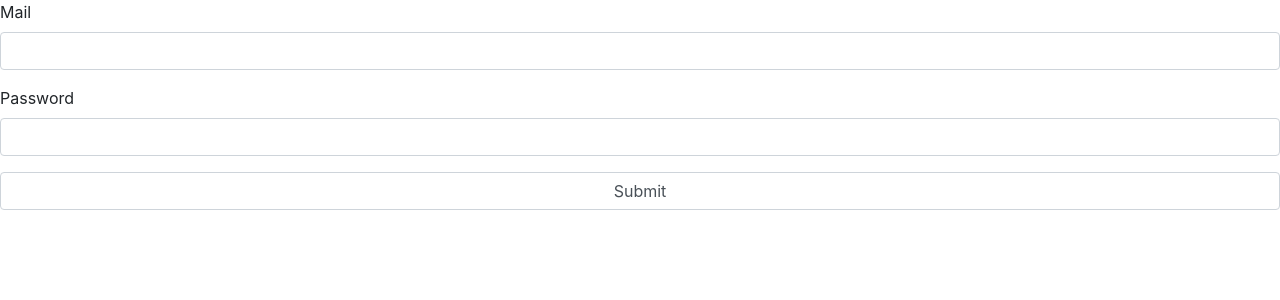
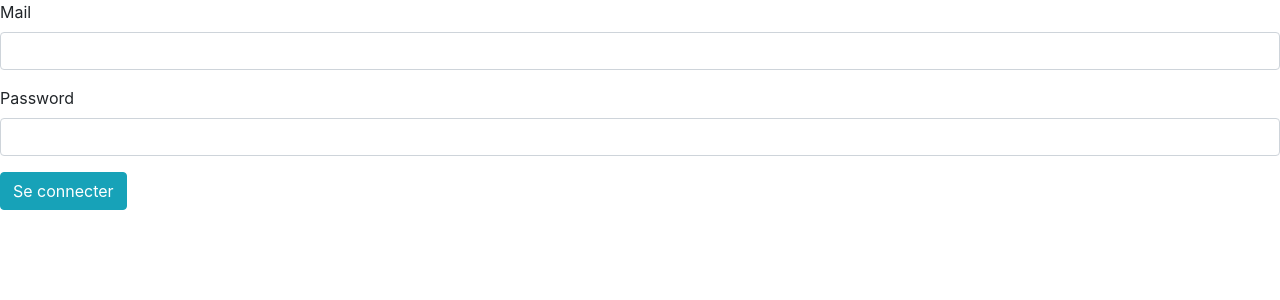
Before and after one commit to abesnardN/justdrive, a Symfony app: template src/AppBundle/Resources/views/connexion.html.twig in a window 1280 px wide. Shown: the part 56-356 px from the top of the page. Run offline with Twig, Linux system fonts and the light colour scheme; the template is opened without the code that fills it, so the values that code supplies are empty; form fields are guessed from the names that the template uses; some libraries are stand-ins or nearby versions.

Commit message:
mock connexion

```diff
--- a/src/AppBundle/Form/ConnexionType.php
+++ b/src/AppBundle/Form/ConnexionType.php
@@ -23,8 +23,8 @@ class ConnexionType extends AbstractType
             ])
             ->add('password', PasswordType::class, ['label' => 'Mot de passe : ',
                 'attr' => array('class' => 'form-control')
-                ])
-            ->add('submit', SubmitType::class);
+                ]);
+           // ->add('submit', SubmitType::class)
     }
 
     public function configureOptions(OptionsResolver $resolver)
--- a/src/AppBundle/Resources/views/connexion.html.twig
+++ b/src/AppBundle/Resources/views/connexion.html.twig
@@ -11,6 +11,6 @@
         {{ form_row(form.password) }}
     </div>
 
-    {{ form_row(form.submit) }}
+    <a href="{{ path('demande_index') }}" class="btn btn-info" role="button">Se connecter</a>
 {{ form_end(form) }}
 {% endblock %}
```
